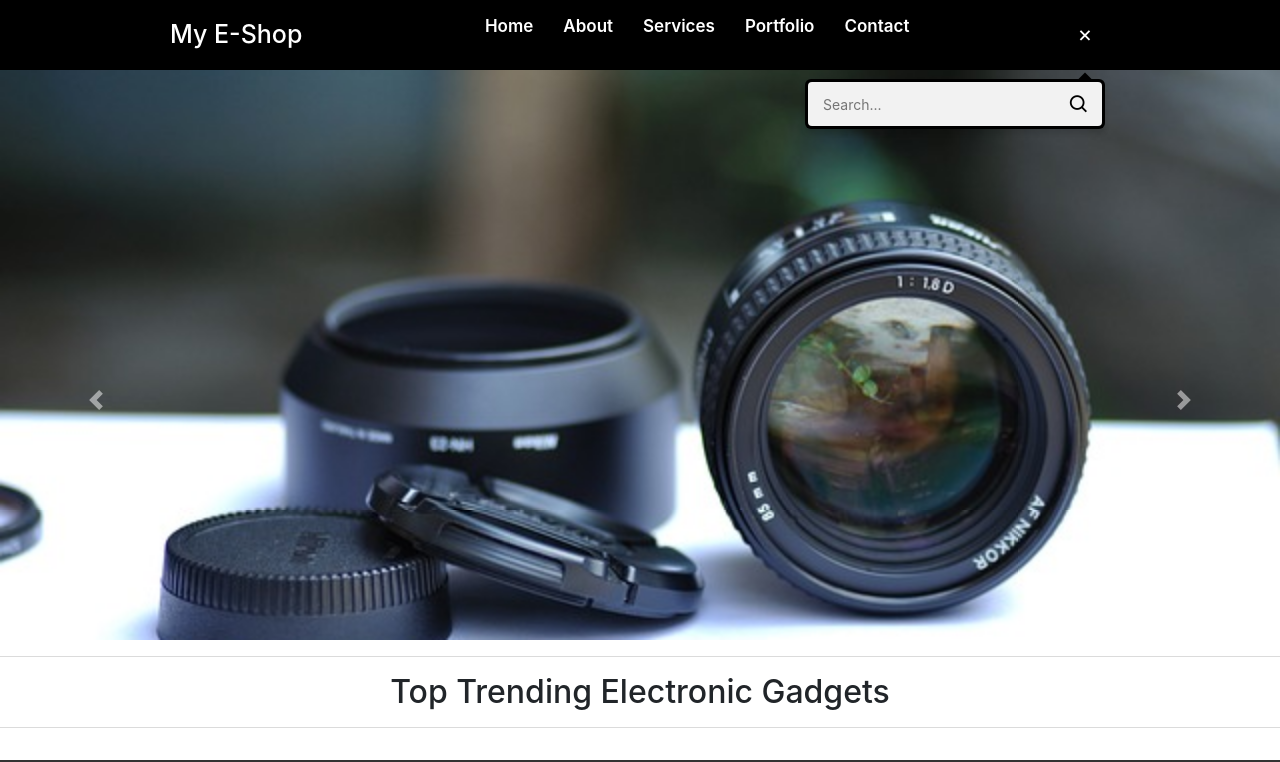
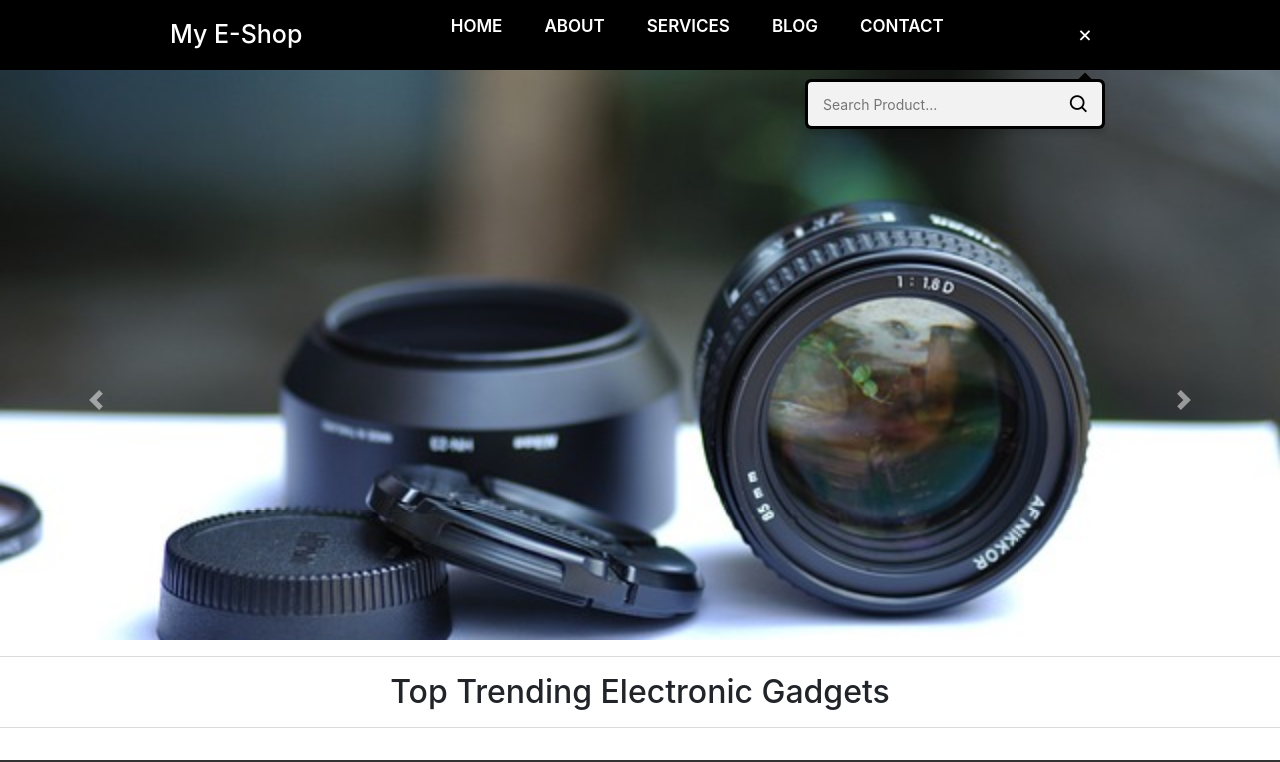
Before and after one commit to Moulimanju95/First-Project-Layout-, a plain HTML site: page index.html in a window 1280 px wide. Both pictures are taken after a click on the element 1084 px from the left and 35 px from the top of the page. Shown: the top 762 px of the page. Drawn offline with nearby package versions, Linux system fonts and the light colour scheme; files that its build step writes are made by us from their sources; files whose address does not match are found by name.

Commit message:
Add files via upload

```diff
--- a/index.html
+++ b/index.html
@@ -17,7 +17,7 @@
 </head>
 <body>
   <!-- header navbar -->
-    <nav>
+    <!-- <nav>
         <div class="nav-bar">
             <i class='bx bx-menu sidebarOpen' ></i>
             <span class="logo navLogo"><a href="#">My E-Shop</a></span>
@@ -52,7 +52,61 @@
             </div>
 
         </div>
-    </nav>
+    </nav> -->
+
+    <nav>
+      <div class="nav-bar">
+          <i class='bx bx-menu sidebarOpen' ></i>
+          <span class="logo navLogo"><a href="#">My E-Shop</a></span>
+
+          <div class="menu">
+              <div class="logo-toggle">
+                  <span class="logo"><a href="#">My E-Shop</a></span>
+                  <i class='bx bx-x siderbarClose'></i>
+              </div>
+
+              <ul class="nav-links">
+                  <!-- <li><a href="#">Home</a></li>
+                  <li><a href="#">About</a></li>
+                  <li><a href="#">Services</a></li>
+                  <li><a href="#">Portfolio</a></li>
+                  <li><a href="#">Contact</a></li> -->
+                  <button type="button" class="btnmodel">
+                    <li><a href="#" class="active">HOME</a></li>
+                  </button>
+                  <button type="button" class="btnmodel">
+                    <li><a href="#">ABOUT</a></li>
+                  </button>
+                  <button type="button" class="btnmodel">
+                    <li><a href="#">SERVICES</a></li>
+                  </button>
+                  <button type="button" class="btnmodel">
+                    <li><a href="#">BLOG</a></li>
+                  </button>
+                  <button type="button" id="myModalTrigger" class="btnmodel">
+                    <li><a href="#">CONTACT</a></li>
+                  </button>
+              </ul>
+
+          </div>
+
+          <div class="darkLight-searchBox">
+              <div class="searchBox">
+                 <div class="searchToggle">
+                  <i class='bx bx-x cancel'></i>
+                  <i class='bx bx-search search'></i>
+                 </div>
+                  <div class="search-field">
+                      <input type="text" id="txtSearch" placeholder="Search Product..." >
+                      <i class='bx bx-search'></i>
+
+                  </div>
+              </div>
+          </div>
+
+
+      </div>
+  </nav>
 
  <!-- Modal Contact-->
  <div class="modal fade" id="myModal" tabindex="-1" aria-labelledby="exampleModalLabel" aria-hidden="true">
--- a/style.css
+++ b/style.css
@@ -11,10 +11,11 @@ body {
 :root{
     --body-color: #E4E9F7;
     --nav-color: black;
-    --side-nav: #010718;
+  /*   --side-nav: #010718; */
     --text-color: #FFF;
     --search-bar: #F2F2F2;
     --search-text: #010718;
+    --side-nav: black;
 }
 
 body{
@@ -220,7 +221,7 @@ nav .nav-bar .logo a{
 }
 /* product detail section */
 .content {
-   height: 650px;
+   height: 690px;
 }
 .content h2 {
     text-align: center;
@@ -246,6 +247,7 @@ nav .nav-bar .logo a{
     text-align: center;
     width: 320px;
 	box-shadow: 10px 8px 5px 3px rgb(232, 234, 235);
+    overflow: hidden;
 }
 .product p {
     color: black;
@@ -286,13 +288,11 @@ button:hover {
 /*menubar href menu button */
 .btnmodel {
     text-align: center;
-    background-color: #333;
+    background-color: black;
     color: #fff;
     border: none;
 }
-.btnmodel:hover{
-    color: blue;
-}
+
 
 
 /* footer section */
```
